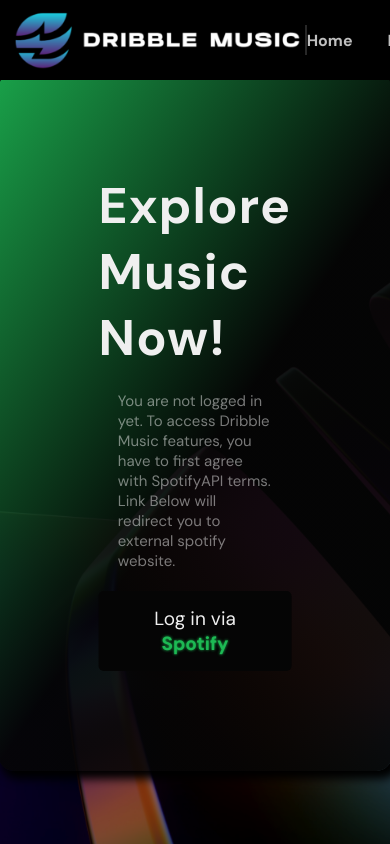
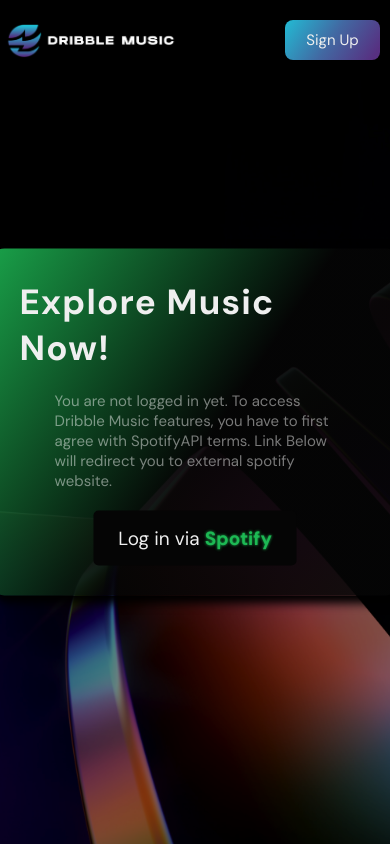
Before and after one commit to krzyspazdzior/Dribble-Music, an Angular app in the folder Spotify/: page /login in a window 390 px wide. Built offline with nearby package versions, Linux system fonts and the light colour scheme.

Commit message:
responsywnosc na telefon

```diff
--- a/Spotify/src/app/core/components/charts/charts.component.css
+++ b/Spotify/src/app/core/components/charts/charts.component.css
@@ -84,3 +84,9 @@
     background: var(--logo-gradient);
     margin: 7px 0;
   }
+
+  @media (max-width: 900px){
+    .legend{
+        font-size: 10px;
+    }
+  }
--- a/Spotify/src/app/core/components/home/home.component.css
+++ b/Spotify/src/app/core/components/home/home.component.css
@@ -163,3 +163,19 @@
     width: 225px;
     filter: drop-shadow(0 0 10px var(--logo-dark-blue));
 }
+@media (max-width: 900px){
+    .centered-area{
+        text-align: center;
+    }
+    .s-second{
+        text-align: center;
+    }
+    .s-third img, .s-third i{
+        transform: scale(0.7);
+    }
+    .s-third h1{
+        width: 100vw;
+        font-size: 1.30em;
+        text-align: center;
+    }
+}
--- a/Spotify/src/app/core/components/login/login.component.css
+++ b/Spotify/src/app/core/components/login/login.component.css
@@ -44,3 +44,17 @@
     font-size: 15px;
     width: 80%;
 }
+
+@media (max-width: 900px){
+    .center-area{
+        padding: 30px;
+        width: 90vw;
+
+    }
+    .center-area h1{
+        font-size: 35px;
+    }
+    .center-area p{
+
+    }
+}
--- a/Spotify/src/app/core/components/profile/profile.component.css
+++ b/Spotify/src/app/core/components/profile/profile.component.css
@@ -125,3 +125,20 @@
   .normal {
     color: rgba(255, 255, 255, 0.59);
   }
+
+  @media (max-width: 900px){
+    .profile-container{
+        padding: 30px 0;
+        width: 100vw;
+        flex-direction: column;
+        gap: 10px;
+    }
+    .profile-data{
+        text-align: center;
+    }
+    .followers-link-area p{
+        display: flex;
+        justify-content: center;
+        align-items: center;
+    }
+  }
--- a/Spotify/src/app/core/shared/header/header.component.css
+++ b/Spotify/src/app/core/shared/header/header.component.css
@@ -5,6 +5,7 @@
     display: flex;
     background-color: #000;
     padding: 10px 10px;
+    height: 80px;
 }
 .v-line-box{
     display: flex;
@@ -184,3 +185,21 @@
     color: var(--logo-dark-blue) !important;
     filter: opacity(1) !important;
 }
+
+@media (max-width: 900px) {
+    #login{
+        display: none;
+    }
+    ul>li{
+        display: none;
+    }
+    .v-line-box{
+        display: none;
+    }
+    .img-box img{
+        height: 35px;
+    }
+    header{
+        padding: 0 5px;
+    }
+}
```
